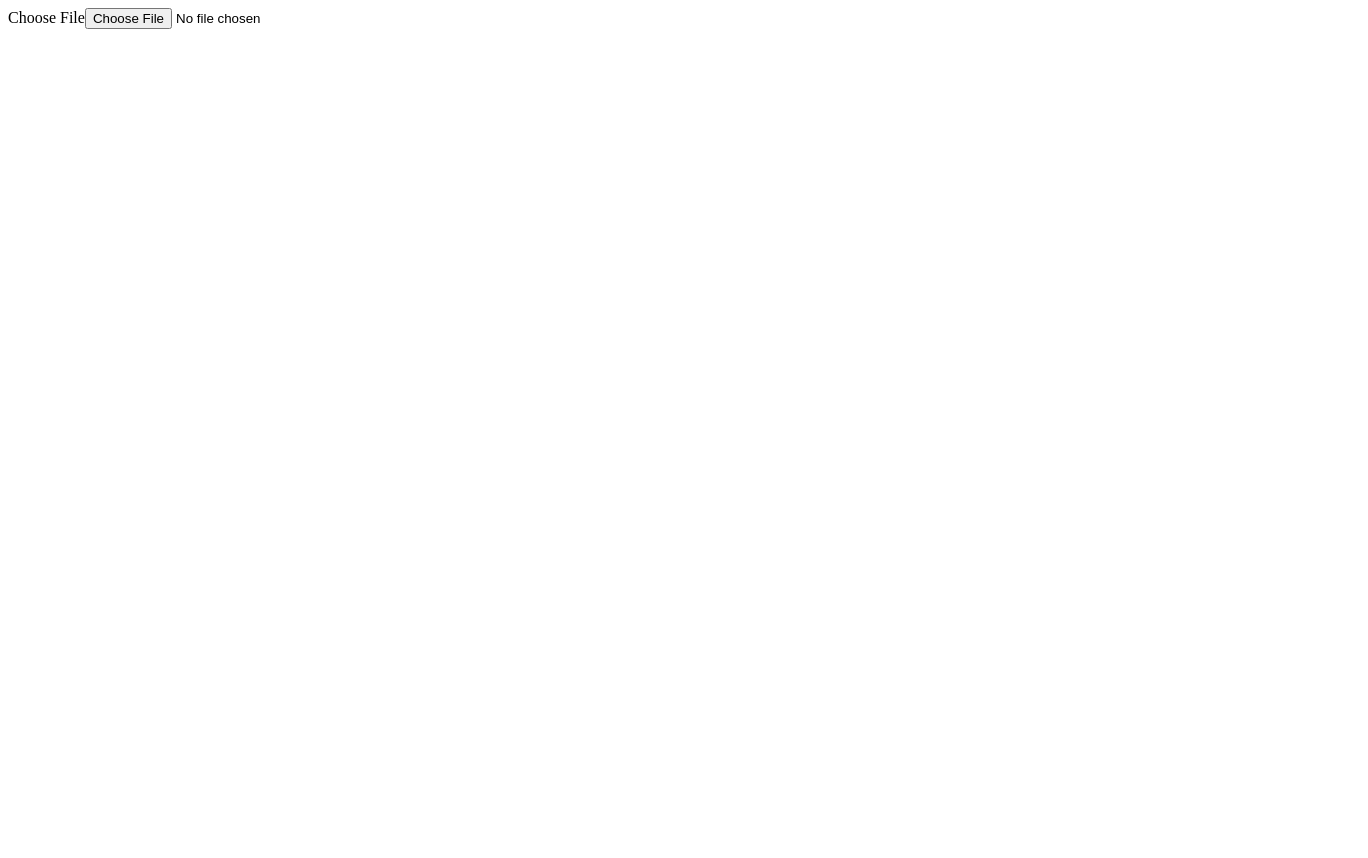
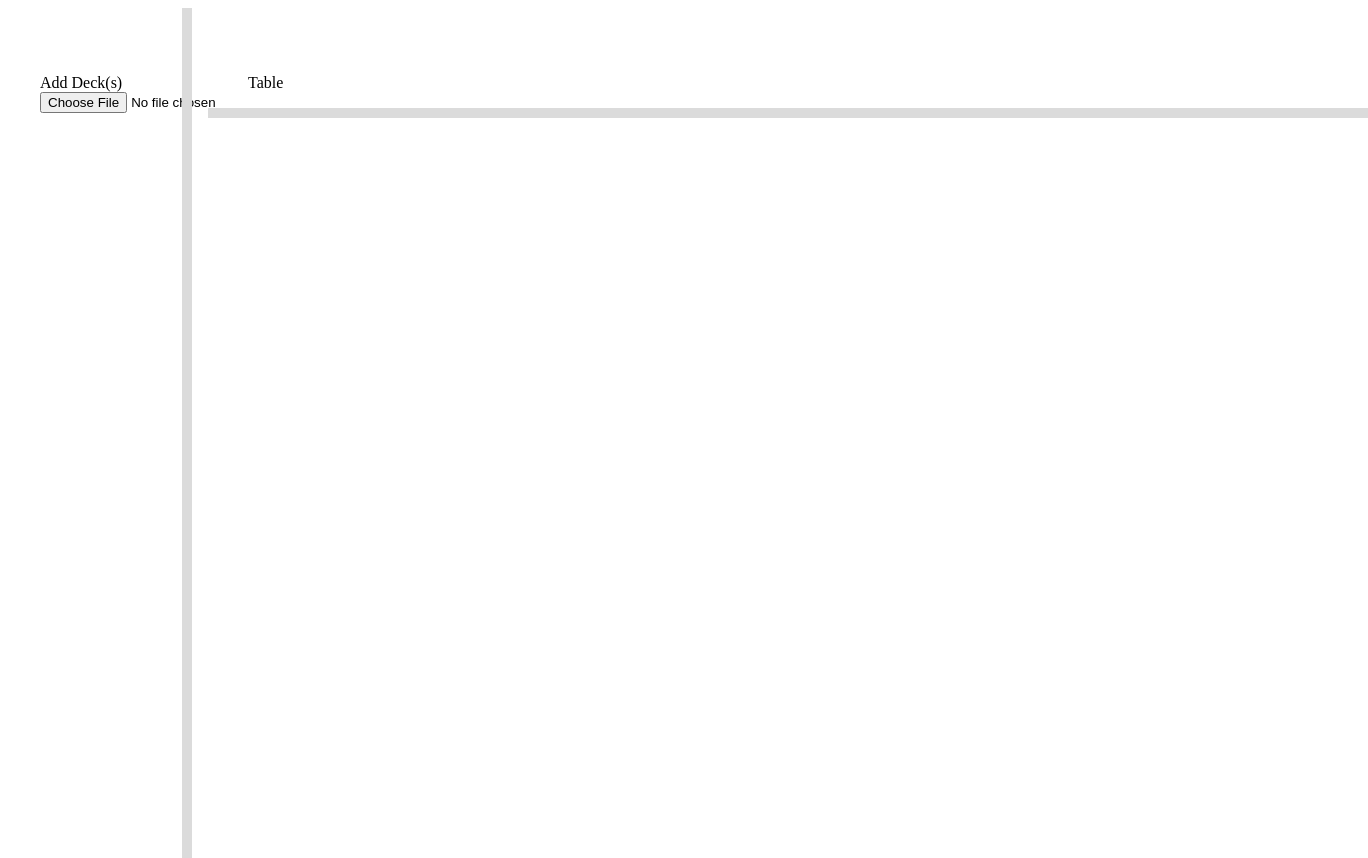
Before and after one commit to Brownie79/gamebrew, an Angular app: page / in a window 1280 px wide. Shown: the whole page, 1368 px wide, since content can reach past the window. Before the commit the page ends 800 px from the top, so only its background shows below. Built offline with nearby package versions, Linux system fonts and the light colour scheme.

Commit message:
added basic UI

```diff
--- a/package.json
+++ b/package.json
@@ -21,6 +21,8 @@
     "@angular/router": "~9.1.1",
     "@types/js-yaml": "^3.12.3",
     "@types/jszip": "^3.1.7",
+    "bulma": "^0.8.2",
+    "handlebars": "^4.7.6",
     "js-yaml": "^3.13.1",
     "jszip": "^3.3.0",
     "rxjs": "~6.5.4",
@@ -32,6 +34,7 @@
     "@angular/cli": "~9.1.1",
     "@angular/compiler-cli": "~9.1.1",
     "@angular/language-service": "~9.1.1",
+    "@types/handlebars": "^4.1.0",
     "@types/node": "^12.11.1",
     "@types/yaml": "^1.2.0",
     "ts-node": "~8.3.0",
--- a/src/app/app.component.ts
+++ b/src/app/app.component.ts
@@ -1,7 +1,4 @@
 import { Component } from '@angular/core';
-import * as jszip from 'jszip';
-import * as yaml from 'js-yaml';
-import { DeckWorkerService } from './services/deck-worker.service';
 @Component({
   selector: 'app-root',
   templateUrl: "./home.html",
@@ -13,45 +10,6 @@ export class AppComponent {
   templates = {}
   card = ""
 
-  constructor(private deckService: DeckWorkerService){}
+  constructor(){}
 
-  async old_handleFileInput(files: FileList){
-    this.fileToUpload = files.item(0)
-    console.log(this.fileToUpload.name);
-    let deck = await jszip.loadAsync(this.fileToUpload);
-    console.log(deck.files);
-    let deckinfo = yaml.safeLoad(await deck.file('deck.yaml').async('string'))
-    console.log("Deck Info: ", deckinfo);
-    //for card in deck, load cards
-    for(let i=0; i< deckinfo['deck'].length; i++){
-      //console.log(deckinfo['deck'][i]);
-      let new_card = yaml.safeLoad(await deck.file(`cards/${deckinfo['deck'][i].split('.')[0]}.yaml`).async('string'))
-      this.cards.push(new_card);
-    }
-    //console.log("Cards: ", this.cards);
-
-    for(let n=0; n<deckinfo['templates'].length; n++){
-      let new_template = await deck.file(`templates/${deckinfo['templates'][n]}.html`).async('string')
-      this.templates[deckinfo['templates'][n]] = (new_template);
-    }
-    //console.log("Templates: ", this.templates);
-    this.card = this.getCard(this.cards[0], this.templates[this.cards[0]['template']])
-  }
-
-  async handleFileInput(files: FileList){
-    for(let i = 0; i<files.length; i++){
-      this.deckService.AddDeck(files.item(i)); //no need to await this, decks will load in the background
-    }
-  }
-
-  getCard(card:object, template:string){
-    console.log("Card: ", card);
-    console.log("Template: ", template);
-    let new_template = template;
-    Object.keys(card['data']).forEach(el => {
-      new_template = new_template.replace(`%%data.${el}%%`,card['data'][el])
-    })
-
-    return new_template
-  }
 }
--- a/src/app/app.module.ts
+++ b/src/app/app.module.ts
@@ -3,10 +3,14 @@ import { NgModule } from '@angular/core';
 
 import { AppRoutingModule } from './app-routing.module';
 import { AppComponent } from './app.component';
+import { DeckSidebarComponent } from './components/deck-sidebar/deck-sidebar.component';
+import { TopnavComponent } from './components/topnav/topnav.component';
 
 @NgModule({
   declarations: [
-    AppComponent
+    AppComponent,
+    DeckSidebarComponent,
+    TopnavComponent
   ],
   imports: [
     BrowserModule,
--- /dev/null
+++ b/src/app/components/deck-sidebar/deck-sidebar.component.ts
@@ -0,0 +1,21 @@
+import { Component, OnInit } from '@angular/core';
+import { DeckWorkerService } from 'src/app/services/deck-worker.service';
+
+@Component({
+  selector: 'app-deck-sidebar',
+  templateUrl: 'deck-sidebar.html',
+  styleUrls: ['./deck-sidebar.css']
+})
+export class DeckSidebarComponent implements OnInit {
+
+  constructor(private deckService: DeckWorkerService) { }
+
+  ngOnInit(): void {
+  }
+
+  async handleFileInput(files: FileList){
+    for(let i = 0; i<files.length; i++){
+      this.deckService.AddDeck(files.item(i)); //no need to await this, decks will load in the background
+    }
+  }
+}
--- /dev/null
+++ b/src/app/components/deck-sidebar/deck-sidebar.css
@@ -0,0 +1,24 @@
+:host {
+  position: absolute;
+  padding-top: 50px;
+  left: 0;
+  width: 15%;
+  height: 100%;
+}
+
+.right-divider {
+  position: absolute;
+  top: 0;
+  right: 0;
+  width: 10px;
+  height: 100%;
+  background-color: #dbdbdb;
+}
+
+ul {
+  list-style-type: none;
+}
+
+.adddeck{
+  vertical-align: bottom;
+}
--- /dev/null
+++ b/src/app/components/deck-sidebar/deck-sidebar.html
@@ -0,0 +1,8 @@
+<ul id="decks">
+  <div id="decks"></div>
+  <div class="adddeck">
+    <label for="file">Add Deck(s)</label>
+    <input type="file" id="file" (change)="handleFileInput($event.target.files)">
+  </div>
+</ul>
+<div class="right-divider"></div>
--- /dev/null
+++ b/src/app/components/topnav/topnav.component.ts
@@ -0,0 +1,15 @@
+import { Component, OnInit } from '@angular/core';
+
+@Component({
+  selector: 'app-topnav',
+  templateUrl: './topnav.html',
+  styleUrls: ['./topnav.css']
+})
+export class TopnavComponent implements OnInit {
+
+  constructor() { }
+
+  ngOnInit(): void {
+  }
+
+}
--- /dev/null
+++ b/src/app/components/topnav/topnav.css
@@ -0,0 +1,18 @@
+:host{
+  position: absolute;
+  padding-top: 50px;
+  padding-left: 200px;
+  width: 75%;
+  height: 100px;
+}
+
+ul {
+  list-style-type: none;
+}
+
+.bottom-divider{
+  position: absolute;
+  width: 100%;
+  height: 10px;
+  background-color: #dbdbdb;
+}
--- /dev/null
+++ b/src/app/components/topnav/topnav.html
@@ -0,0 +1,6 @@
+<ul id="topnav">
+  <li>
+    <div>Table</div>
+  </li>
+</ul>
+<div class="bottom-divider"></div>
--- a/src/app/home.html
+++ b/src/app/home.html
@@ -1,7 +1,3 @@
-<div class="form-group">
-  <label for="file">Choose File</label>
-  <input type="file"
-         id="file"
-         (change)="handleFileInput($event.target.files)">
-</div>
-<div [innerHTML]=card></div>
+<app-deck-sidebar></app-deck-sidebar>
+<app-topnav></app-topnav>
+<router-outlet></router-outlet>
--- a/src/app/models/deck.ts
+++ b/src/app/models/deck.ts
@@ -9,8 +9,9 @@ export class Deck{
   info: Meta
   cardback: string
 
-  constructor (meta: Meta, cards: Card[], isInf:boolean){
-    console.log("Making new deck...");
+  constructor (backhtml:string, meta: Meta, cards: Card[], isInf:boolean){
+    //console.log("Making new deck...");
+    this.cardback = backhtml
     this.all_cards = cards;
     this.current_cards = cards;
     this.isInfinte = isInf
--- a/src/app/services/deck-worker.service.ts
+++ b/src/app/services/deck-worker.service.ts
@@ -3,6 +3,7 @@ import { Deck, Meta } from '../models/deck';
 import { Card } from '../models/card';
 import * as jszip from 'jszip';
 import * as yaml from 'js-yaml';
+import * as handlebars from 'handlebars';
 
 @Injectable({
   providedIn: 'root'
@@ -13,24 +14,30 @@ export class DeckWorkerService {
 
   async AddDeck(deckfile:File){
     let deckzip = await jszip.loadAsync(deckfile);
-    let _meta: Meta = yaml.safeLoad(await deckzip.file('deck.yaml').async('string'))
+    let _meta: Meta       = yaml.safeLoad(await deckzip.file('deck.yaml').async('string'));
+    console.log("Files: ", deckzip.files)
+    let _backhtml: string = yaml.safeLoad(await deckzip.file('back.html').async("string"));
+    console.log("Back HTML: ", _backhtml)
     //load templates
     let templates = {}
     for(let t=0; t<_meta.templates.length; t++){
-      let new_template  = await deckzip.file(`templates/${_meta['templates'][t]}.html`).async('string')
-      templates[_meta.templates[t]] = new_template
+      let new_template  = await deckzip.file(`templates/${_meta['templates'][t]}.html`).async('string');
+      templates[_meta.templates[t]] = handlebars.compile(new_template);
     }
-    //console.log("Templates: ", templates);
+    console.log("Templates: ", templates);
 
     let cards: Card[] = []
     for(let i=0;i<_meta.deck.length; i++){
       //This line will crash if card in deck.yaml isn't found in cards/
       let cardYaml = yaml.safeLoad(await deckzip.file(`cards/${_meta.deck[i]}.yaml`).async("string"));
       let _ns = cardYaml['namespace']
-      let _html:string = templates[cardYaml['template']]
+      let _html = templates[cardYaml['template']](cardYaml['data']);
+      console.log("Card Template: ", _html)
+      /* let _html:string = templates[cardYaml['template']]
       Object.keys(cardYaml['data']).forEach(el =>{
         _html = _html.replace(`%%data.${el}%%`,cardYaml['data'][el])
       })
+      */
 
       let new_card:Card = {
         namespace: _ns,
@@ -39,10 +46,10 @@ export class DeckWorkerService {
       }
       cards.push(new_card);
     }
-    //console.log("Cards: ", cards);
+    console.log("Cards: ", cards);
 
     let isInf:boolean = false;
-    let new_deck:Deck = new Deck(_meta,cards,isInf);
+    let new_deck:Deck = new Deck(_backhtml,_meta,cards,isInf);
     this.decks.push(new_deck);
   }
 
```
Also changed, not shown: 1 other file (tests, documents, lock files or other folders).
